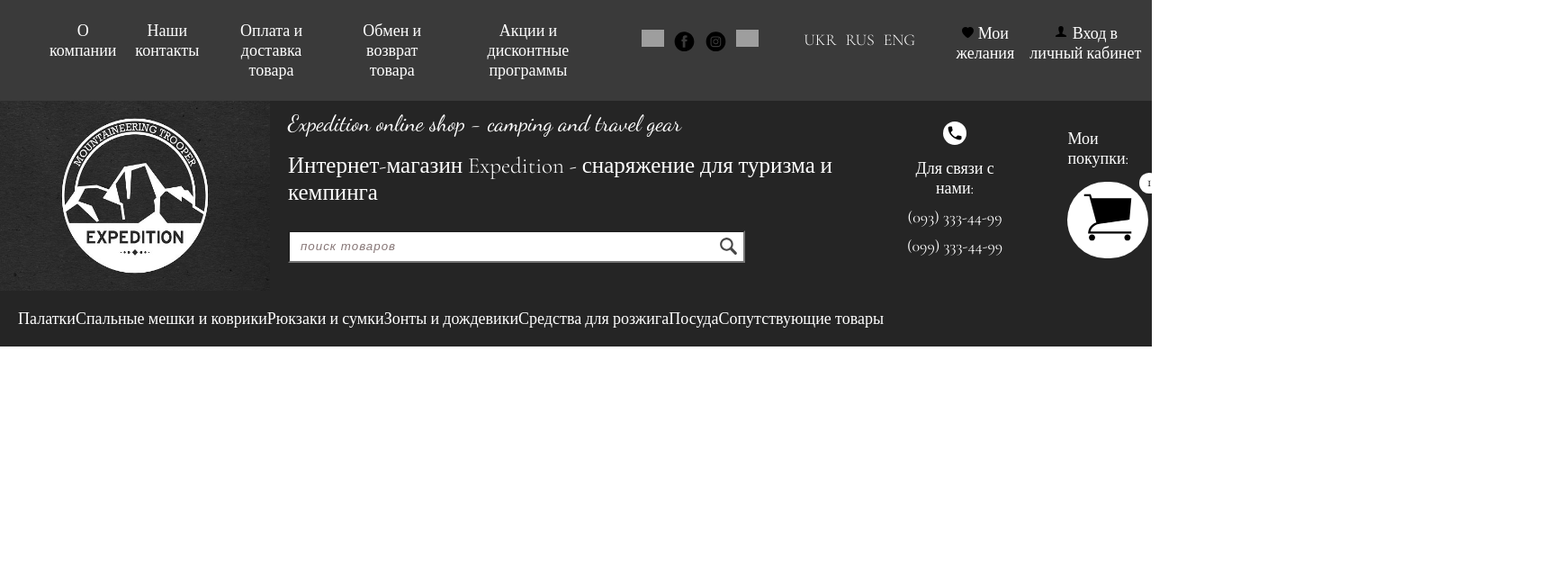
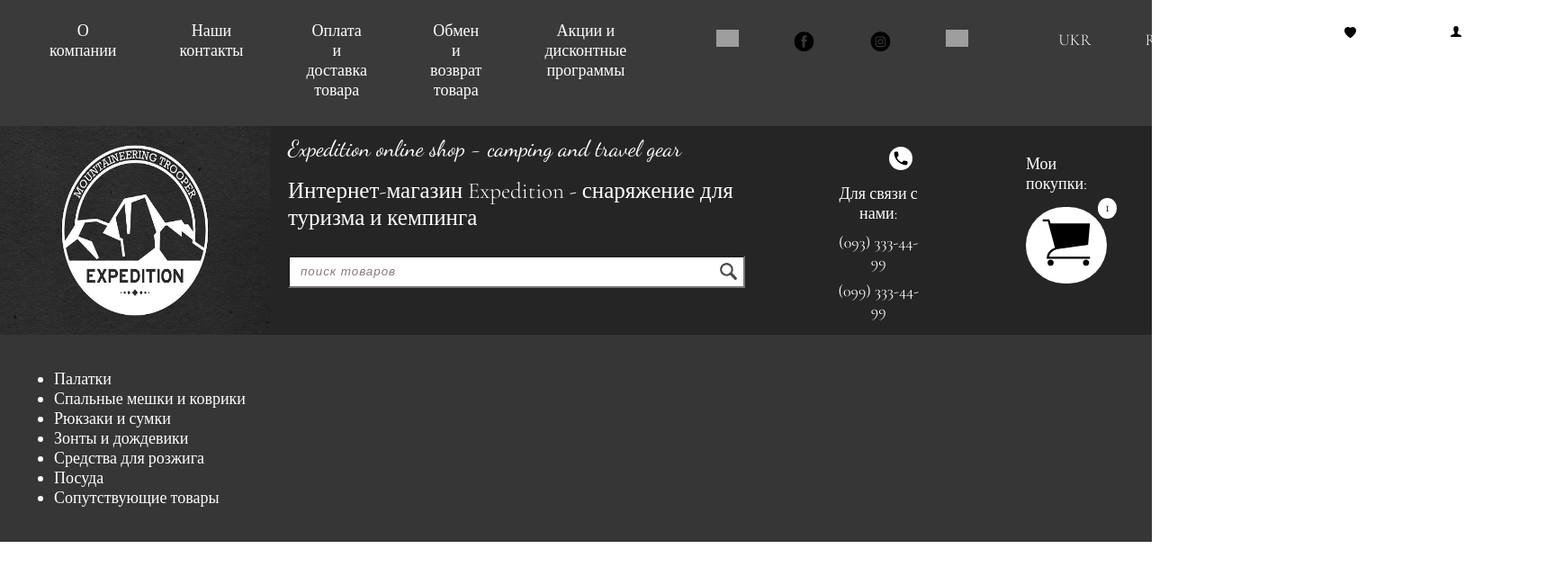
Before and after one commit to Artem-Bihun/react-project-tourism-, a React (Create React App) app: page / in a window 1280 px wide. Shown: the top 640 px of the page at 90% size, 1728 px wide, since content can reach past the window. Built offline with nearby package versions, Linux system fonts and the light colour scheme; grey boxes are pictures that could not be loaded.

Commit message:
markup shift

```diff
--- a/src/components/HeaderBottom.jsx
+++ b/src/components/HeaderBottom.jsx
@@ -4,8 +4,8 @@
 
 const HeaderBottom = () => {
   return (
-    <div>
-      <ul className='header-bottom'>
+    <div className='header-bottom'>
+      <ul className='main-menu'>
         <li>Палатки</li>
         <li>Спальные мешки и коврики</li>
         <li>Рюкзаки и сумки</li>
--- a/src/scss/_header_bottom.scss
+++ b/src/scss/_header_bottom.scss
@@ -1,13 +1,20 @@
 .header-bottom {
     font-family: 'Cormorant Garamond', serif;
-    background-color: rgb(37, 37, 37);
+    font-weight: 100;
+    font-size: 18px;
+    background-color: rgb(54, 54, 54);
     max-width: 1500px;
     margin: 0 auto;
     display: flex;
     color: white;
     list-style: none;
     padding: 20px;
-    font-size: 18px;
-
 
 }
+
+.main-menu {
+
+}
+li {
+        margin-right: 50px;
+    }
```
Also changed, not shown: src/scss/_header_top.scss (line endings or trailing spaces), 1 other file (tests, documents, lock files or other folders).
